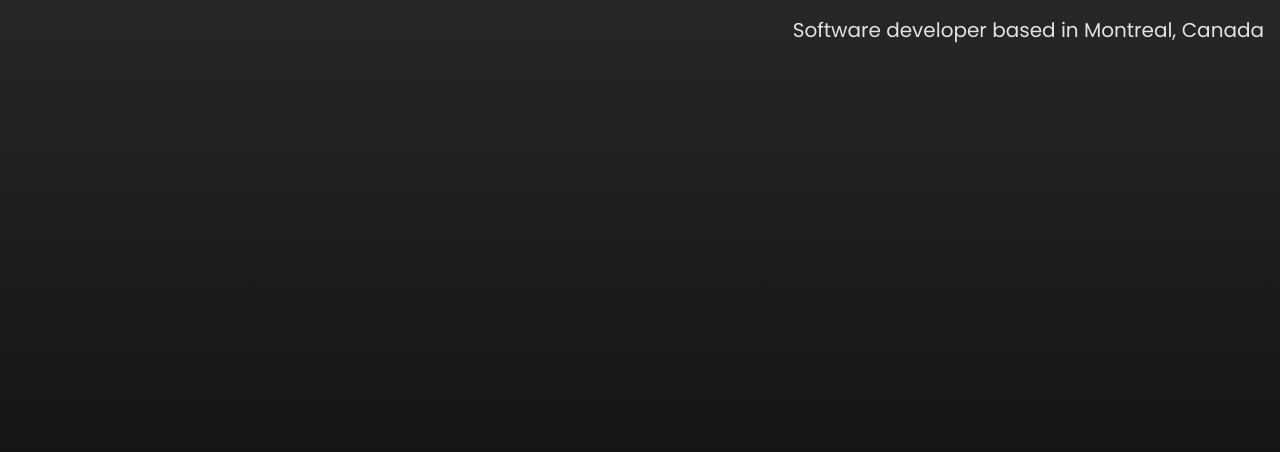
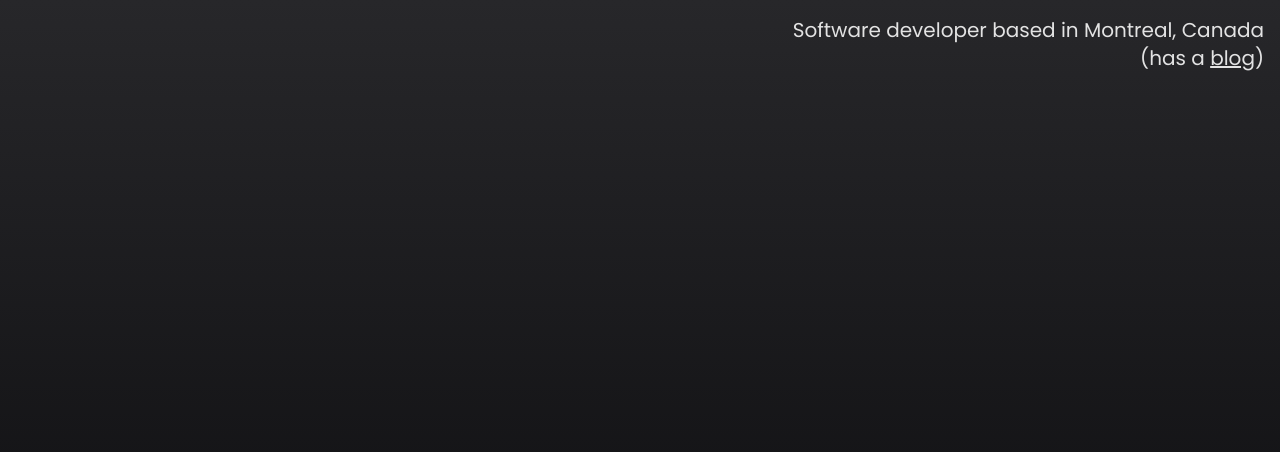
Before and after one commit to mahutt/mahutt, an Astro site: page / in a window 1280 px wide. Shown: the top 452 px of the page. Built offline with nearby package versions, Linux system fonts and the light colour scheme; Astro itself is replaced by a stand-in of ours.

Commit message:
feat: link to blog page from main page

```diff
--- a/src/pages/index.astro
+++ b/src/pages/index.astro
@@ -27,6 +27,10 @@ import '../styles/global.css'
           style="opacity: 0; transform: translate(0px, -20px);"
         >
           Software developer based in Montreal,&nbsp;Canada
+          <br />
+          <a class="hover:underline" href="/blog"
+            >(has a <span class="underline">blog</span>)</a
+          >
         </p>
       </div>
       <div
```
